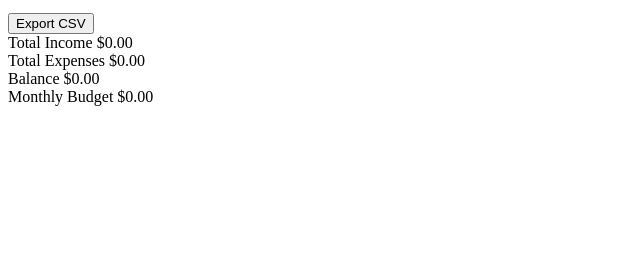
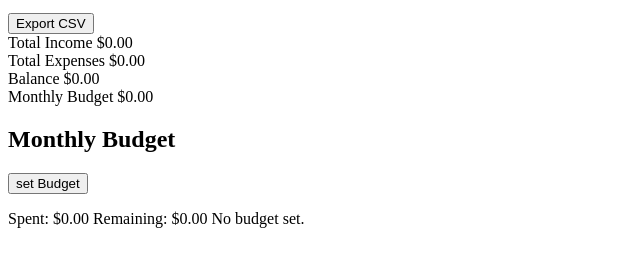
Before and after one commit to kalbuilds/expense-tracker-financial-dashboard, a plain HTML site: page index.html in a window 1280 px wide. Shown: the part 101-368 px from the top of the page, without its empty margins (0-640 px from the left). Drawn offline with Linux system fonts and the light colour scheme.

Commit message:
feat: add Monthly Budget section

```diff
--- a/index.html
+++ b/index.html
@@ -20,6 +20,13 @@
 
         <div>Monthly Budget $0.00</div>
       </div>
+
+      <div>
+        <h2>Monthly Budget</h2>
+        <button>set Budget</button>
+
+        <p>Spent: $0.00 <span> Remaining: $0.00 </span> No budget set.</p>
+      </div>
     </div>
   </body>
 </html>
```
